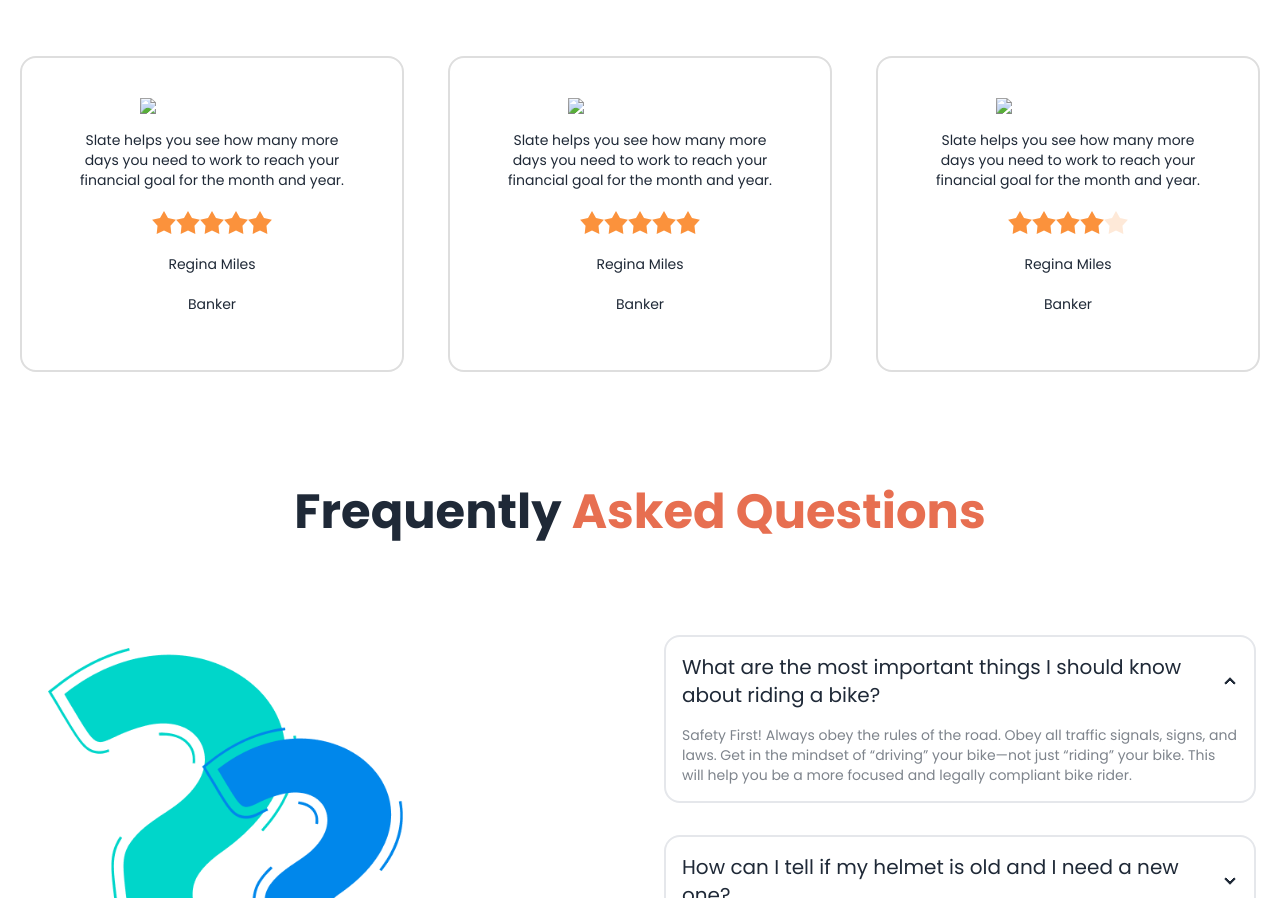
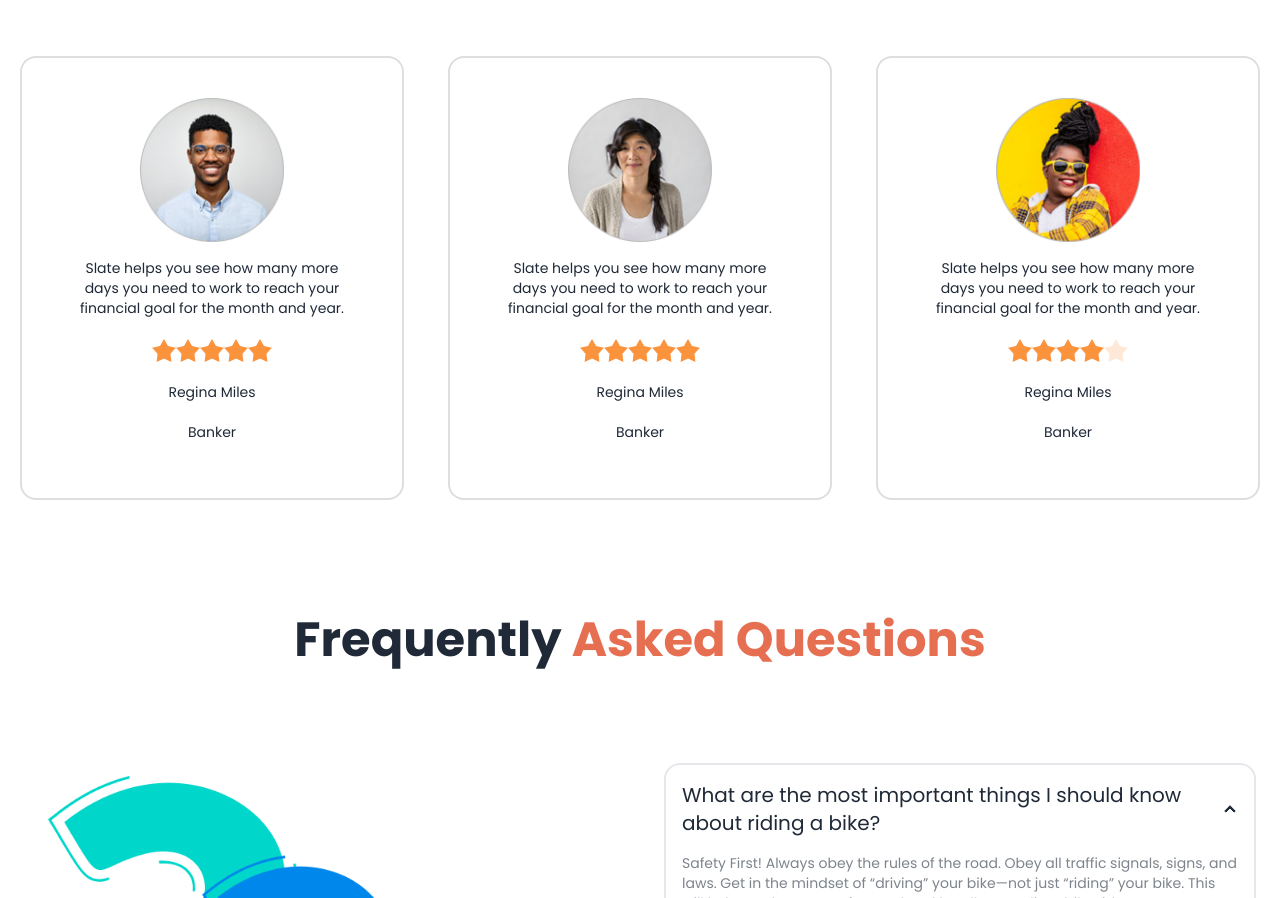
Before and after one commit to saiful1213/biker-zone-resources, a plain HTML site: page index.html in a window 1280 px wide. Shown: the part 1949-2847 px from the top of the page. Drawn offline with nearby package versions, Linux system fonts and the light colour scheme; the site is published under a folder, as on GitHub Pages, so addresses that start at the root find nothing.

Commit message:
correction image path

```diff
--- a/index.html
+++ b/index.html
@@ -210,7 +210,7 @@
       <div class="grid grid-cols-1 md:grid-cols-2 lg:grid-cols-3 gap-11 p-5 mt-8 md:mt-12">
         <!-- card1 -->
         <div class="card card-compact bg-white border-2 text-center p-10 border-[#DEDEDE]">
-          <figure><img src="/images/others/user-1.png" class="w-36" /></figure>
+          <figure><img src="./images/others/user-1.png" class="w-36" /></figure>
           <div class="card-body space-y-3">
             <p>Slate helps you see how
               many more days you need
@@ -229,7 +229,7 @@
         </div>
         <!-- card2 -->
         <div class="card card-compact bg-white border-2 text-center p-10 border-[#DEDEDE]">
-          <figure><img src="/images/others/user-2.png" class="w-36" /></figure>
+          <figure><img src="./images/others/user-2.png" class="w-36" /></figure>
           <div class="card-body space-y-3">
             <p>Slate helps you see how
               many more days you need
@@ -248,7 +248,7 @@
         </div>
         <!-- card3 -->
         <div class="card card-compact bg-white border-2 text-center p-10 border-[#DEDEDE]">
-          <figure><img src="/images/others/user-3.png" class="w-36" /></figure>
+          <figure><img src="./images/others/user-3.png" class="w-36" /></figure>
           <div class="card-body space-y-3">
             <p>Slate helps you see how
               many more days you need
```
